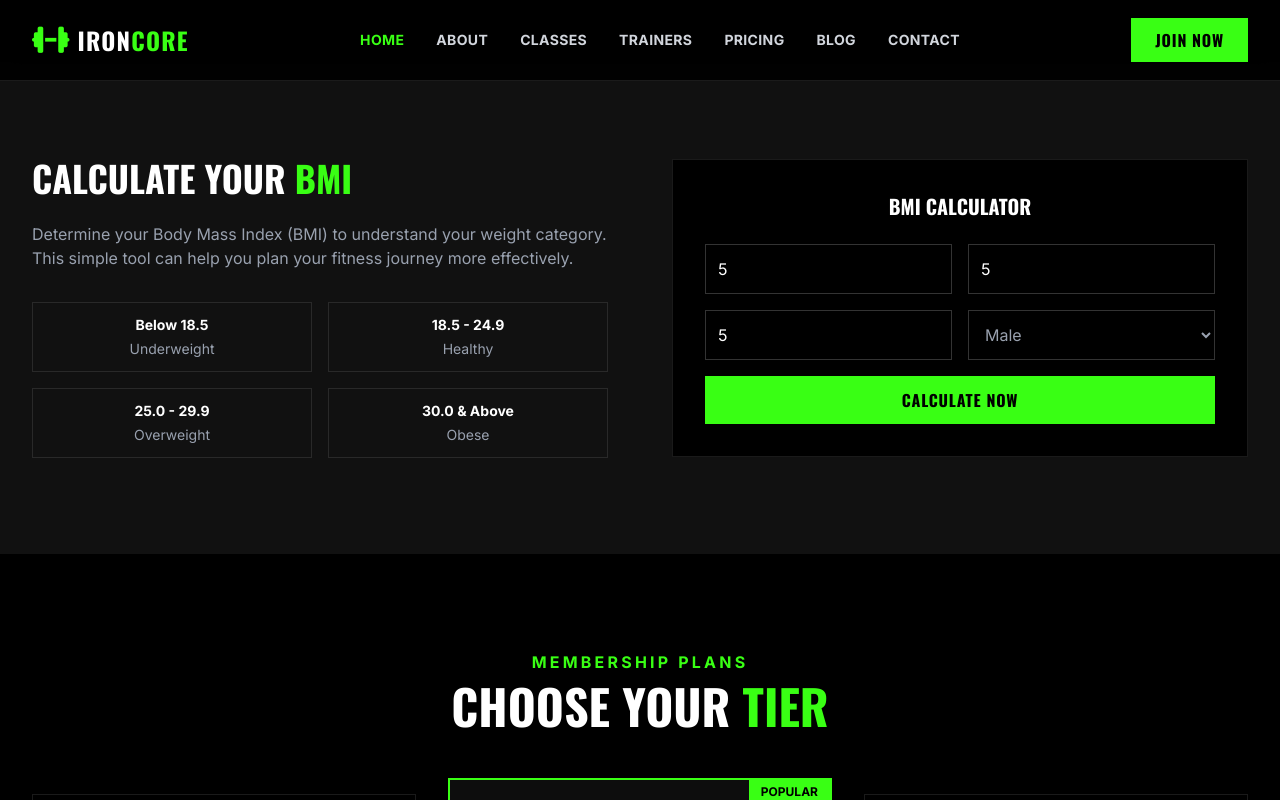
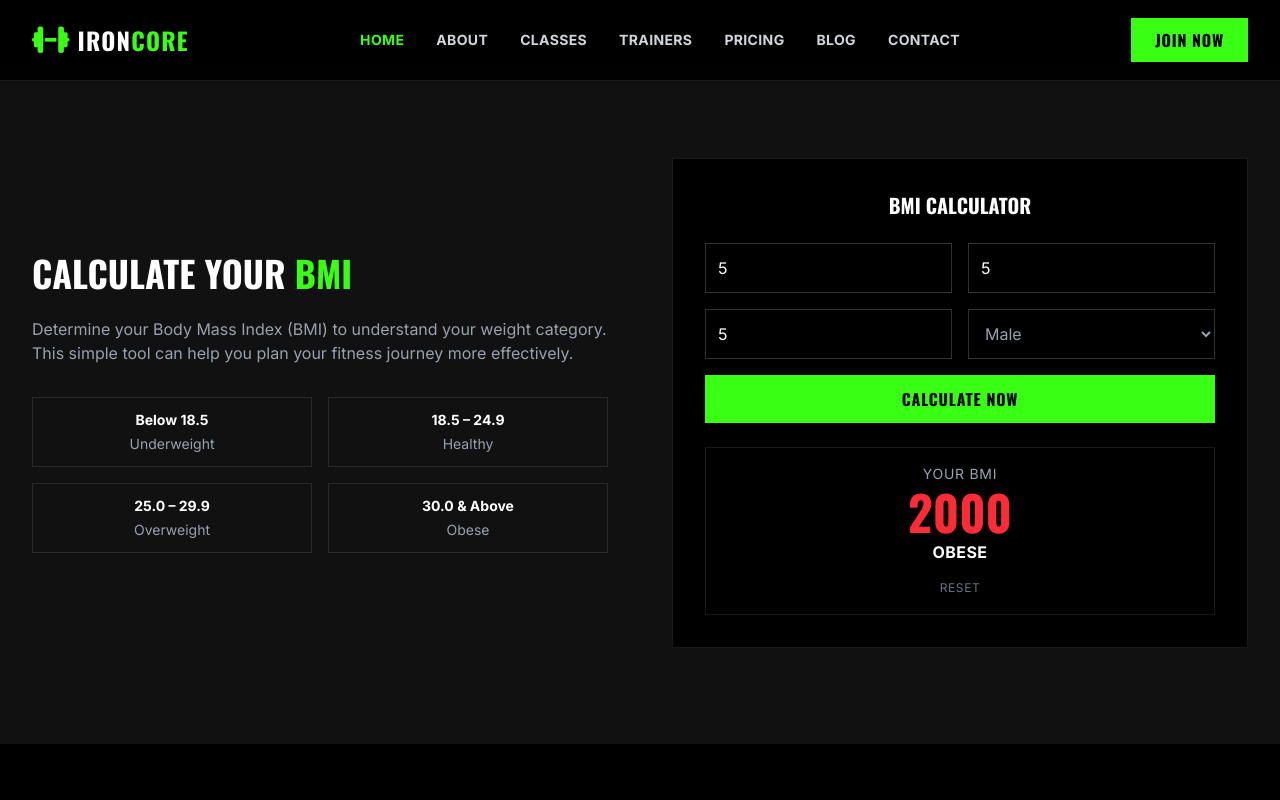
Before and after one commit to ahnaf00/Iron-Core-Gym-Vue-JS, a Vue app: page / in a window 1280 px wide. Both pictures are taken after typing "5", "5", "5" into the empty fields and a click on the button "CALCULATE NOW". Shown: the part 3208-4008 px from the top of the page. Built offline with nearby package versions, Linux system fonts and the light colour scheme.

Commit message:
BMICalculatorSection.vue refactored

```diff
--- a/src/components/frontend/home/BMICalculatorSection.vue
+++ b/src/components/frontend/home/BMICalculatorSection.vue
@@ -1,5 +1,54 @@
 <script setup>
+import { ref, computed } from 'vue'
 
+const height = ref('')
+const weight = ref('')
+const age    = ref('')
+const gender = ref('Male')
+
+const bmiResult   = ref(null)
+const bmiCategory = ref('')
+
+// Static range table — extracted to ref array
+const bmiRanges = ref([
+  { id: 1, range: 'Below 18.5',  label: 'Underweight' },
+  { id: 2, range: '18.5 – 24.9', label: 'Healthy'     },
+  { id: 3, range: '25.0 – 29.9', label: 'Overweight'  },
+  { id: 4, range: '30.0 & Above', label: 'Obese'       },
+])
+
+// Dynamic result colour based on BMI value
+const resultColorClass = computed(() => {
+  if (!bmiResult.value) return ''
+  if (bmiResult.value < 18.5) return 'text-blue-400'
+  if (bmiResult.value < 25)   return 'text-neon-green'
+  if (bmiResult.value < 30)   return 'text-yellow-400'
+  return 'text-red-500'
+})
+
+function calculateBMI() {
+  const h = parseFloat(height.value)
+  const w = parseFloat(weight.value)
+  if (!h || !w || h <= 0 || w <= 0) return
+
+  const heightM = h / 100
+  const bmi = w / (heightM * heightM)
+  bmiResult.value = parseFloat(bmi.toFixed(1))
+
+  if (bmi < 18.5)    bmiCategory.value = 'Underweight'
+  else if (bmi < 25) bmiCategory.value = 'Healthy'
+  else if (bmi < 30) bmiCategory.value = 'Overweight'
+  else               bmiCategory.value = 'Obese'
+}
+
+function resetForm() {
+  height.value = ''
+  weight.value = ''
+  age.value    = ''
+  gender.value = 'Male'
+  bmiResult.value  = null
+  bmiCategory.value = ''
+}
 </script>
 
 <template>
@@ -17,21 +66,13 @@
                     </p>
 
                     <div class="grid grid-cols-2 gap-4 text-sm text-gray-400 mt-8">
-                        <div class="p-3 border border-white/10 text-center">
-                            <span class="block text-white font-bold mb-1">Below 18.5</span>
-                            Underweight
-                        </div>
-                        <div class="p-3 border border-white/10 text-center">
-                            <span class="block text-white font-bold mb-1">18.5 - 24.9</span>
-                            Healthy
-                        </div>
-                        <div class="p-3 border border-white/10 text-center">
-                            <span class="block text-white font-bold mb-1">25.0 - 29.9</span>
-                            Overweight
-                        </div>
-                        <div class="p-3 border border-white/10 text-center">
-                            <span class="block text-white font-bold mb-1">30.0 & Above</span>
-                            Obese
+                        <div
+                            v-for="range in bmiRanges"
+                            :key="range.id"
+                            class="p-3 border border-white/10 text-center"
+                        >
+                            <span class="block text-white font-bold mb-1">{{ range.range }}</span>
+                            {{ range.label }}
                         </div>
                     </div>
                 </div>
@@ -39,17 +80,21 @@
                 <!-- Calculator Form -->
                 <div class="bg-black p-8 border border-white/10 relative">
                     <h3 class="text-xl font-heading font-bold text-white uppercase mb-6 text-center">BMI Calculator</h3>
-                    <form class="space-y-4" onsubmit="event.preventDefault();">
+                    <form class="space-y-4" @submit.prevent="calculateBMI">
                         <div class="grid grid-cols-1 md:grid-cols-2 gap-4">
-                            <input type="number" placeholder="Height / cm"
+
+                            <input type="number" v-model="height" placeholder="Height / cm"
                                 class="w-full bg-transparent border border-white/20 p-3 text-white focus:border-neon-green focus:outline-none transition-colors">
-                            <input type="number" placeholder="Weight / kg"
+
+                            <input type="number" v-model="weight" placeholder="Weight / kg"
                                 class="w-full bg-transparent border border-white/20 p-3 text-white focus:border-neon-green focus:outline-none transition-colors">
+
                         </div>
                         <div class="grid grid-cols-1 md:grid-cols-2 gap-4">
-                            <input type="number" placeholder="Age"
+                            <input type="number" v-model="age" placeholder="Age"
                                 class="w-full bg-transparent border border-white/20 p-3 text-white focus:border-neon-green focus:outline-none transition-colors">
-                            <select
+
+                            <select v-model="gender"
                                 class="w-full bg-transparent border border-white/20 p-3 text-gray-400 focus:border-neon-green focus:outline-none transition-colors">
                                 <option>Male</option>
                                 <option>Female</option>
@@ -61,6 +106,20 @@
                             Calculate Now
                         </button>
                     </form>
+
+                    <!-- Animated result -->
+                    <Transition name="fade">
+                        <div v-if="bmiResult !== null"
+                        class="mt-6 p-4 border border-white/10 text-center space-y-1">
+                        <p class="text-gray-400 text-sm uppercase tracking-wider">Your BMI</p>
+                        <p class="text-5xl font-heading font-bold" :class="resultColorClass">{{ bmiResult }}</p>
+                        <p class="text-white font-bold uppercase tracking-wide">{{ bmiCategory }}</p>
+                        <button type="button" @click="resetForm"
+                            class="mt-3 text-xs text-gray-500 hover:text-neon-green transition-colors uppercase tracking-wider">
+                            Reset
+                        </button>
+                        </div>
+                    </Transition>
                 </div>
 
             </div>
@@ -68,4 +127,14 @@
     </section>
 </template>
 
-<style scoped></style>
+<style scoped>
+.fade-enter-active,
+.fade-leave-active {
+  transition: opacity 0.4s ease, transform 0.4s ease;
+}
+.fade-enter-from,
+.fade-leave-to {
+  opacity: 0;
+  transform: translateY(8px);
+}
+</style>
```
